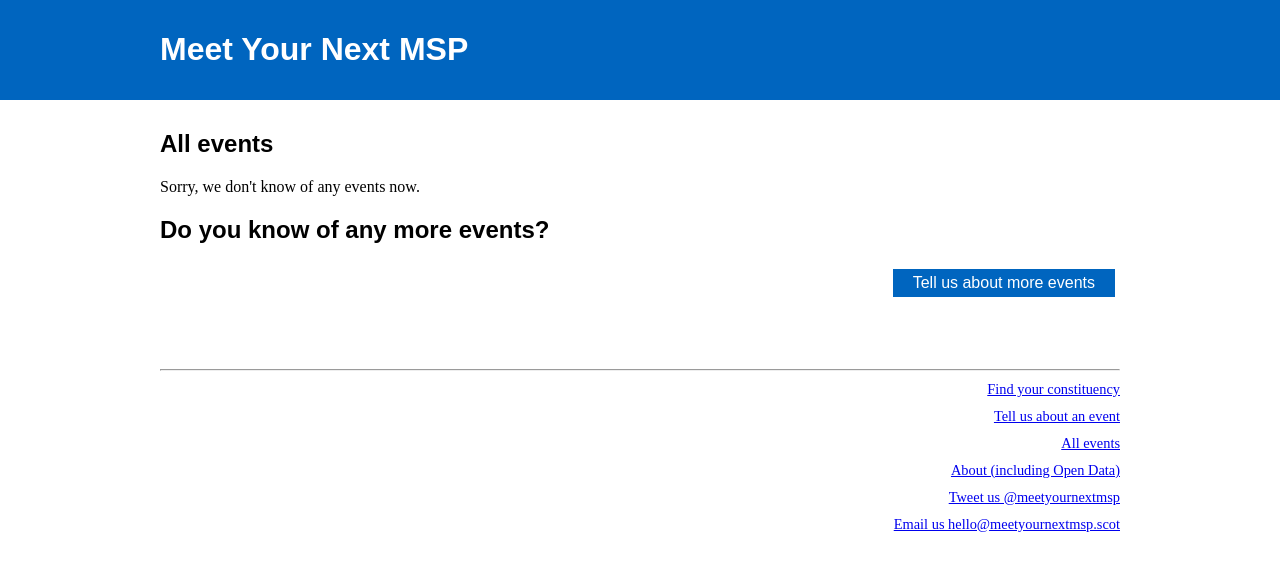
After one commit to meetyournextmsp/website, a Flask app: page /all_events in a window 1280 px wide. The commit adds this page. Shown: the top 571 px of the page. Run offline with Flask 2, Linux system fonts and the light colour scheme; data that the repository does not hold is empty.

Commit message:
Add all_events page

```diff
--- a/meetyournextmsp/__init__.py
+++ b/meetyournextmsp/__init__.py
@@ -156,4 +156,16 @@ def create_app(test_config=None):
     def about():
         return render_template('about.html')
 
+    @app.route("/all_events")
+    def all_events():
+        database = sqlite3.connect(app.config['DATABASE'])
+        database.row_factory = sqlite3.Row
+        cur = database.cursor()
+        cur.execute(
+            'SELECT event.* FROM event WHERE event.start_epoch > ? AND event.deleted = 0 ORDER BY event.start_epoch ASC',
+            [time.time()]
+        )
+        all_events = [Event(i) for i in cur.fetchall()]
+        return render_template('all_events.html', all_events=all_events)
+
     return app
--- a/meetyournextmsp/templates/about.html
+++ b/meetyournextmsp/templates/about.html
@@ -13,6 +13,7 @@
     <p>All our data is available for others to reuse. <a href="https://github.com/meetyournextmsp/data-2021">The data is managed in a GitHub repository</a></p>
 
     <ul>
+        <li><a href="/all_events">A list of all events</a></li>
         <li><a href="https://meetyournextmsp2021data.netlify.app/database.sqlite">An SQLite database of all the data</a></li>
     </ul>
 
--- /dev/null
+++ b/meetyournextmsp/templates/all_events.html
@@ -0,0 +1,33 @@
+{% extends 'base.html' %}
+
+
+{% block htmltitle %}All Events{% endblock %}
+
+
+{% block content %}
+
+
+    <h2>All events</h2>
+
+
+
+    {% if all_events %}
+
+        {% for event in all_events %}
+            {% include 'common-event-listing.html' %}
+        {% endfor %}
+
+    {% else %}
+
+        Sorry, we don't know of any events now.
+
+    {% endif %}
+
+
+    <h2>Do you know of any more events?</h2>
+
+    <div class="action-button-wrapper">
+        <a href="/contribute" class="action-button">Tell us about more events</a>
+    </div>
+
+{% endblock %}
--- a/meetyournextmsp/templates/base.html
+++ b/meetyournextmsp/templates/base.html
@@ -23,6 +23,7 @@
                 <hr>
                 <div class="footer-link"><a href="/constituencies">Find your constituency</a></div>
                 <div class="footer-link"><a href="/contribute">Tell us about an event</a></div>
+                <div class="footer-link"><a href="/all_events">All events</a></div>
                 <div class="footer-link"><a href="/about">About (including Open Data)</a></div>
                 <div class="footer-link"><a href="https://twitter.com/meetyournextmsp">Tweet us @meetyournextmsp</a></div>
                 <div class="footer-link"><a href="mailto:hello@meetyournextmsp.scot">Email us hello@meetyournextmsp.scot</a></div>
```
